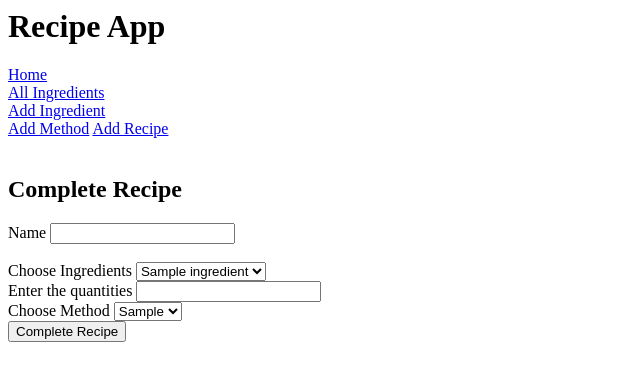
After one commit to han97lister/QA-Fundamental-Project, a Flask app: page /recipe in a window 1280 px wide. The commit adds this page. Shown: the top 381 px of the page, without its empty margins (0-640 px from the left). Run offline with Flask 2, Linux system fonts and the light colour scheme; tables that the repository leaves empty hold one stand-in row (values such as "Sample post").

Commit message:
updated app

```diff
--- a/application/forms.py
+++ b/application/forms.py
@@ -1,6 +1,7 @@
 from flask_wtf import FlaskForm
-from wtforms import StringField, SubmitField, SelectField, TextAreaField, TimeField
+from wtforms import StringField, SubmitField, SelectField, TextAreaField
 from wtforms.validators import DataRequired, ValidationError
+from wtforms.ext.sqlalchemy.fields import QuerySelectField
 
 from application.models import Ingredients, Method, Recipe
 
@@ -13,12 +14,25 @@ class IngredientsForm( FlaskForm ) :
     submit = SubmitField( 'Add ingredient' )
 
 class MethodForm( FlaskForm ) :
-    steps = TextAreaField( 'Method',
+    steps = TextAreaField( 'Steps',
         validators = [
             DataRequired()
         ]
     )
-    time = TimeField( 'Estimated time', format='%H:%M' )
+    time = StringField( 'Estimated time' )
     submit = SubmitField( 'Add Method' )
 
-#class RecipeForm( FlaskForm ) :
+class RecipeForm( FlaskForm ) :
+    name = StringField( 'Name',
+        validators = [
+            DataRequired()
+        ]
+    )
+    ingredient_id = SelectField('Choose Ingredients', choices=[])
+    quantity = StringField( 'Enter the quantities',
+        validators = [
+            DataRequired()
+        ]
+    )
+    method_id = SelectField('Choose Method', choices=[])
+    submit = SubmitField( 'Complete Recipe' )
--- a/application/models.py
+++ b/application/models.py
@@ -3,17 +3,17 @@ from application import db
 class Ingredients( db.Model ) :
     id = db.Column( db.Integer, primary_key = True )
     name = db.Column( db.String(30), nullable = False )
-    quantity = db.Column( db.String(30), nullable = False )
     recipe = db.relationship('Recipe', backref='ingredients')
 
 class Method( db.Model ) :
     id = db.Column( db.Integer, primary_key = True )
-    steps = db.Column( db.String(30), nullable = False )
-    time = db.Column( db.Float )
+    steps = db.Column( db.Text, nullable = False )
+    time = db.Column( db.String(30) )
     recipe = db.relationship('Recipe', backref='method')
 
 class Recipe( db.Model ) :
     id = db.Column( db.Integer, primary_key = True )
     name = db.Column( db.String(30), nullable = False )
     ingredient_id = db.Column('ingredients_id', db.Integer, db.ForeignKey('ingredients.id'))
+    quantity = db.Column( db.String(30), nullable = False )
     method_id = db.Column('method_id', db.Integer, db.ForeignKey('method.id'))
--- a/application/routes.py
+++ b/application/routes.py
@@ -2,9 +2,84 @@ from flask import render_template, redirect, url_for, request
 
 from application import app, db
 from application.models import Ingredients, Method, Recipe
-from application.forms import IngredientsForm, MethodForm
+from application.forms import IngredientsForm, MethodForm, RecipeForm
 
 @app.route('/', methods=[ 'GET', 'POST'])
 def index() :
    all_recipes = Recipe.query.all()
-   return render_template( 'index.html', all_recipes=all_recipes, form=form )
+   return render_template( 'index.html', all_recipes=all_recipes )
+
+@app.route('/ingredients', methods=['GET', 'POST'])
+def ingredients() :
+    all_ingredients = Ingredients.query.all()
+    return render_template('ingredients.html', all_ingredients=all_ingredients)
+
+@app.route('/addIn', methods=['GET', 'POST'])
+def addIn() :
+    form = IngredientsForm()
+    if form.validate_on_submit() :
+        ingredient = Ingredients(
+            name = form.name.data
+            )
+        db.session.add(ingredient)
+        db.session.commit()
+        return redirect( url_for('ingredients') )
+    return render_template('addIn.html', title="Add an Ingredient", form=form)
+
+@app.route('/method', methods=['GET', 'POST'])
+def methods() :
+    form = MethodForm()
+    if form.validate_on_submit() :
+        methods = Method(
+            steps = form.steps.data,
+            time = form.time.data
+            )
+        db.session.add(methods)
+        db.session.commit()
+        return redirect( url_for('new_method') )
+    return render_template( 'methods.html', title="Add a Method", form=form)
+
+@app.route('/new_method', methods=['GET', 'POST'])
+def new_method() :
+    new_method = Method.query.all()
+    return render_template('new_method.html', new_method=new_method)
+
+@app.route('/recipe', methods=['GET', 'POST'])
+def recipes() :
+    form = RecipeForm()
+
+    ingredients=Ingredients.query.all()
+    choices =[]
+    for ingredient in ingredients :
+        choices.append((ingredient.id, ingredient.name))
+    form.ingredient_id.choices=choices
+
+    methods=Method.query.all()
+    choices=[]
+    for method in methods :
+        choices.append((method.id, method.steps))
+    form.method_id.choices=choices
+
+    if form.validate_on_submit() :
+        recipes = Recipe(
+            name = form.name.data,
+            ingredient_id = form.ingredient_id.data,
+            quantity = form.quantity.data,
+            method_id = form.method_id.data
+            )
+        db.session.add(recipes)
+        db.session.commit()
+        return redirect( url_for('index'))
+    return render_template('recipe.html', form=form)
+
+@app.route('/recipe/<int:id>', methods=['GET', 'POST'])
+def update(id):
+    form = RethodForm()
+    recipe = Recipe.query.get(id)
+    if form.validate_on_submit() :
+        recipe.name = form.name.data
+        db.session.commit()
+        return redirect( url_for('recipe.html'))
+    elif request.method == 'GET':
+        form.name.data = recipe.name
+    return render_template('update.html', title = "Update your recipe", form=form)
--- a/application/templates/layout.html
+++ b/application/templates/layout.html
@@ -1,8 +1,13 @@
 <html>
 	<body>
 		<h1>Recipe App</h1>
-		<a href="{{url_for('index')}}">Home</a>
-		<a href="{{url_for('addIn')}}">Add Ingredients</a>
+		<a href="{{url_for('index')}}">Home</a><br>
+		<a href="{{url_for('ingredients')}}">All Ingredients</a><br>
+		<a href="{{url_for('addIn')}}">Add Ingredient</a><br>
+		<a href="{{url_for('methods')}}">Add Method</a>
+		<a href="{{url_for('recipes')}}">Add Recipe</a>
+
+		<br><br>
 
 		{% block body_content %}
 		{% endblock body_content %}
--- /dev/null
+++ b/application/templates/recipe.html
@@ -0,0 +1,33 @@
+{% extends 'layout.html' %}
+{% block body_content %}
+
+<h2> Complete Recipe </h2>
+
+    <form action='' method='POST'>
+        {{ form.hidden_tag() }}
+
+        {{ form.name.label }} {{ form.name }}
+	<br>
+        {% if form.name.errors %}
+            {% for error in form.name.errors %}
+                {{ error }}<br>
+            {% endfor %}
+        {% endif %}
+
+	<br>
+
+	{{ form.ingredient_id.label }} {{ form.ingredient_id }}
+
+	<br>
+
+	{{ form.quantity.label }} {{ form.quantity }}
+
+	<br>
+
+	{{ form.method_id.label }} {{ form.method_id }}
+
+	<br>
+        {{ form.submit }}
+    </form>
+
+{% endblock body_content %}
```
Also changed, not shown: application/templates/addIn.html (added, +18 -0 lines), application/templates/index.html (+11 -2 lines), application/templates/ingredients.html (added, +10 -0 lines), application/templates/methods.html (added, +25 -0 lines), application/templates/new_method.html (added, +12 -0 lines), application/templates/update.html (added, +16 -0 lines).
